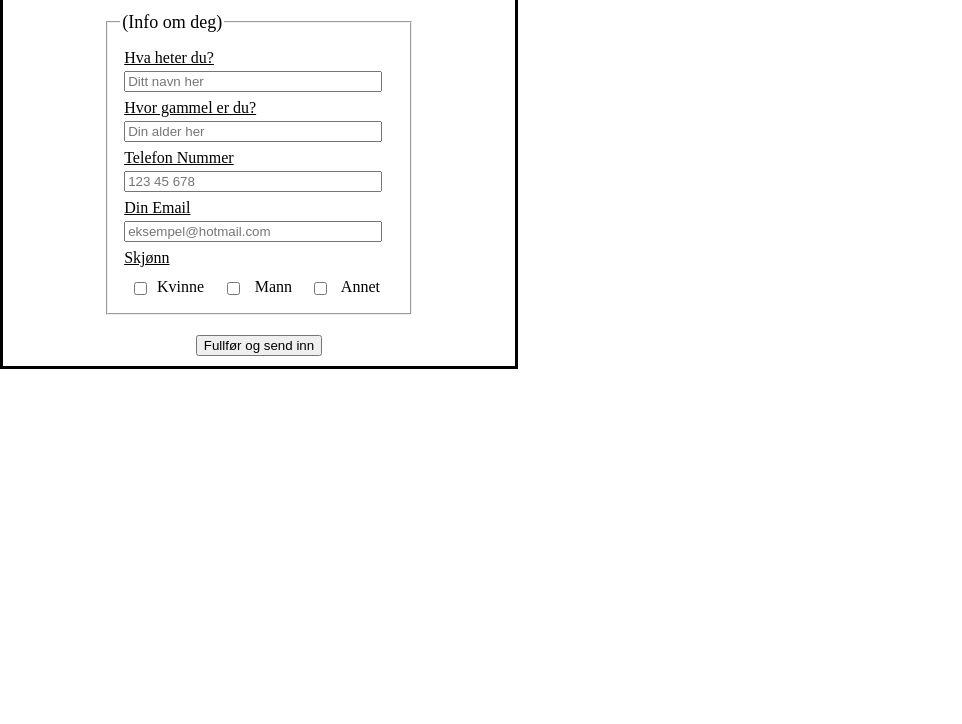
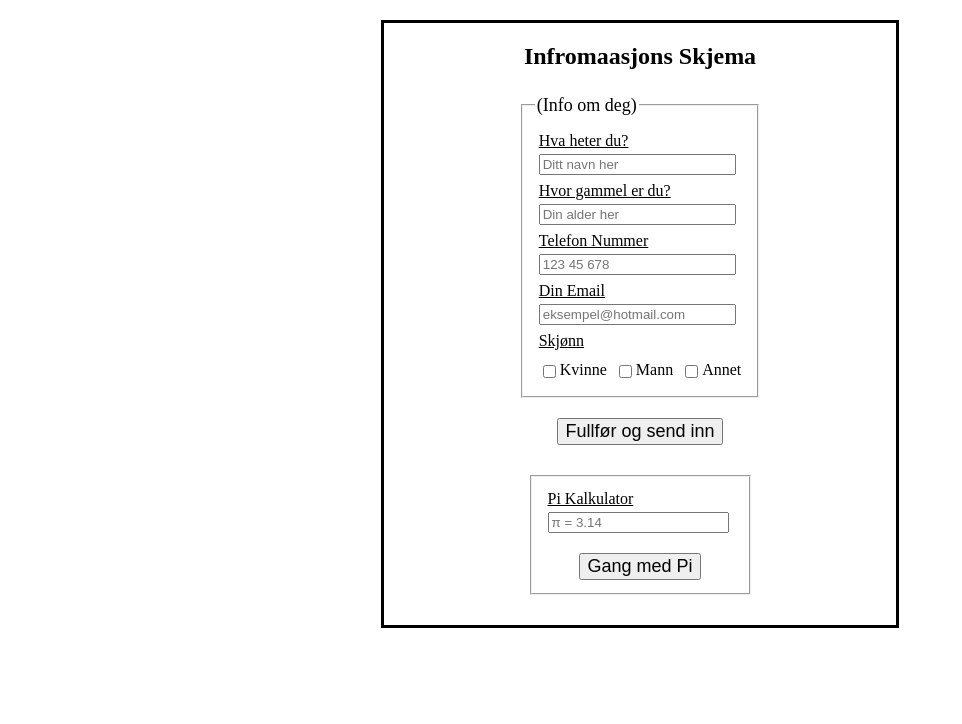
Before and after one commit to Martin-koder1/Kurs-Oppgave-8, a website: page index.html in a window 1280 px wide. Shown: the part 76-800 px from the top of the page, without its empty margins (0-962 px from the left). Drawn offline with Linux system fonts and the light colour scheme.

Commit message:
pi calculator

```diff
--- a/index.html
+++ b/index.html
@@ -9,6 +9,7 @@
   </head>
   <body>
     <main>
+      <section>
         <h1>Infromaasjons Skjema</h1>
         <fieldset>
           <legend>(Info om deg)</legend>
@@ -51,6 +52,17 @@
     <div class="CompleteButton">
       <button id="CompleteJob">Fullfør og send inn</button>
     </div>
+    <fieldset class="PiBox">
+      <div>
+        <label for="number">Pi Kalkulator</label>
+        <input type="number" id="PiCalculator" name="Pi" placeholder="π = 3.14"/>
+      </div>
+      <div class="TimesPi">
+        <button id="MultiplyPi">Gang med Pi</button>
+      </div>
+      <div id="result"></div>
+  </fieldset>
+  </section>
   </main>
   </body>
 </html>
--- a/script.js
+++ b/script.js
@@ -13,7 +13,7 @@ function submit(event) {
 
   const FullName = YourName.value;
   const PersonAge = YourAge.value;
-  const PersonNumber = PhoneNumber.value;
+  const PersonNumber = YourNumber.value;
   const PersonEmail = YourEmail.value;
 
   const GenderArray = [];
@@ -36,3 +36,22 @@ function submit(event) {
 }
 
 CompleteJob.addEventListener('click', submit);
+
+
+const PiCalculator = document.querySelector('#PiCalculator');
+
+const MultiplyPiButton = document.querySelector('#MultiplyPi');
+
+const resultDiv = document.querySelector('#result');
+
+function multiplying(event) {
+  event.preventDefault();
+
+  const MultiplyNumber = PiCalculator.value;
+
+  const Pi = MultiplyNumber * 3.14;
+
+  resultDiv.textContent = `Result: ${MultiplyNumber} * 3.14 = ${Pi}`;
+}
+
+MultiplyPiButton.addEventListener("click", multiplying);
--- a/style.css
+++ b/style.css
@@ -1,5 +1,15 @@
 body {
   margin: 0;
+}
+
+main {
+  height: 100vh;
+  display: flex;
+  justify-content: center;
+  align-items: center;
+}
+
+section {
   border: solid 3px black;
   width: 40%;
   display: flex;
@@ -36,8 +46,28 @@ label {
 
 .CompleteButton {
   margin-top: 20px;
-  margin-bottom: 10px;
+  margin-bottom: 30px;
   display: flex;
   justify-content: center;
   align-items: center;
 }
+
+#CompleteJob {
+  font-size: large;
+}
+
+.PiBox {
+  margin-bottom: 30px;
+}
+
+.TimesPi {
+  margin-top: 20px;
+  margin-bottom: 3px;
+  display: flex;
+  justify-content: center;
+  align-items: center;
+}
+
+#MultiplyPi {
+  font-size: large;
+}
```
Lines whose indentation alone changed are shown as unchanged.
